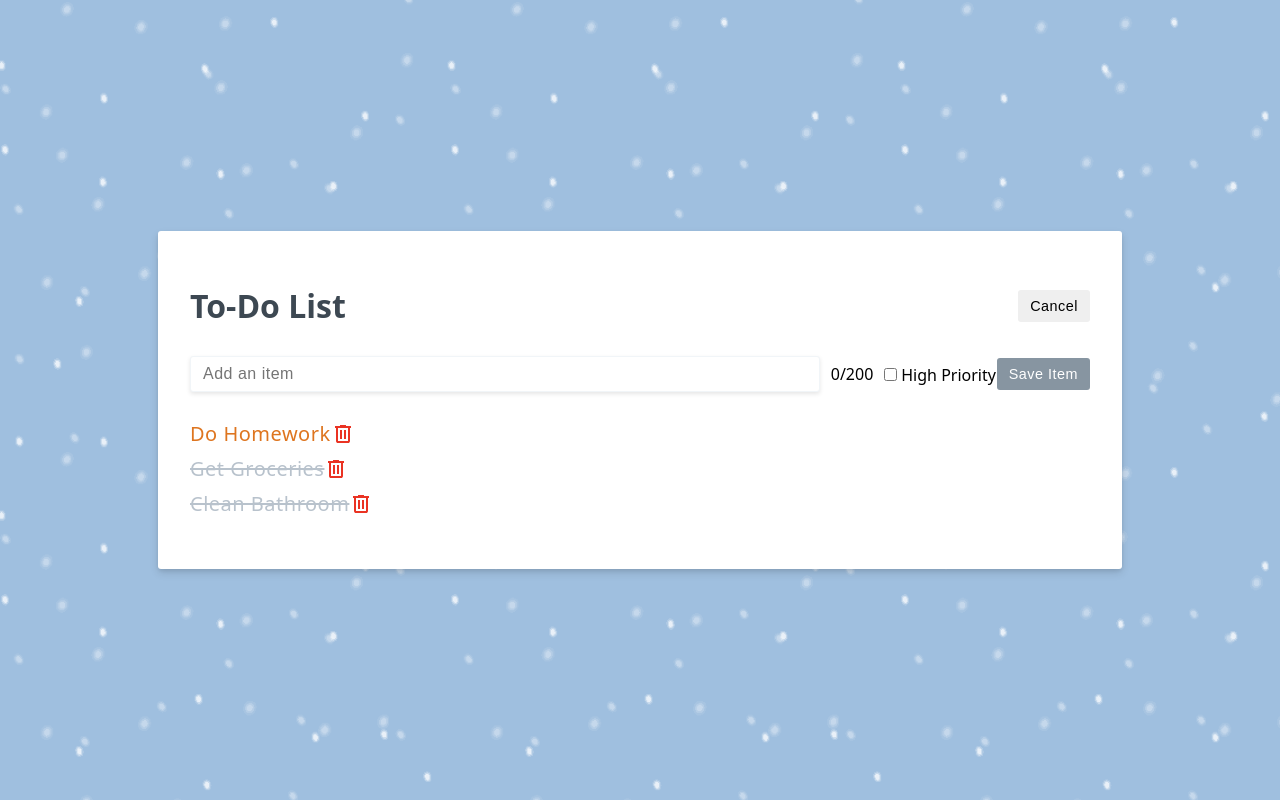
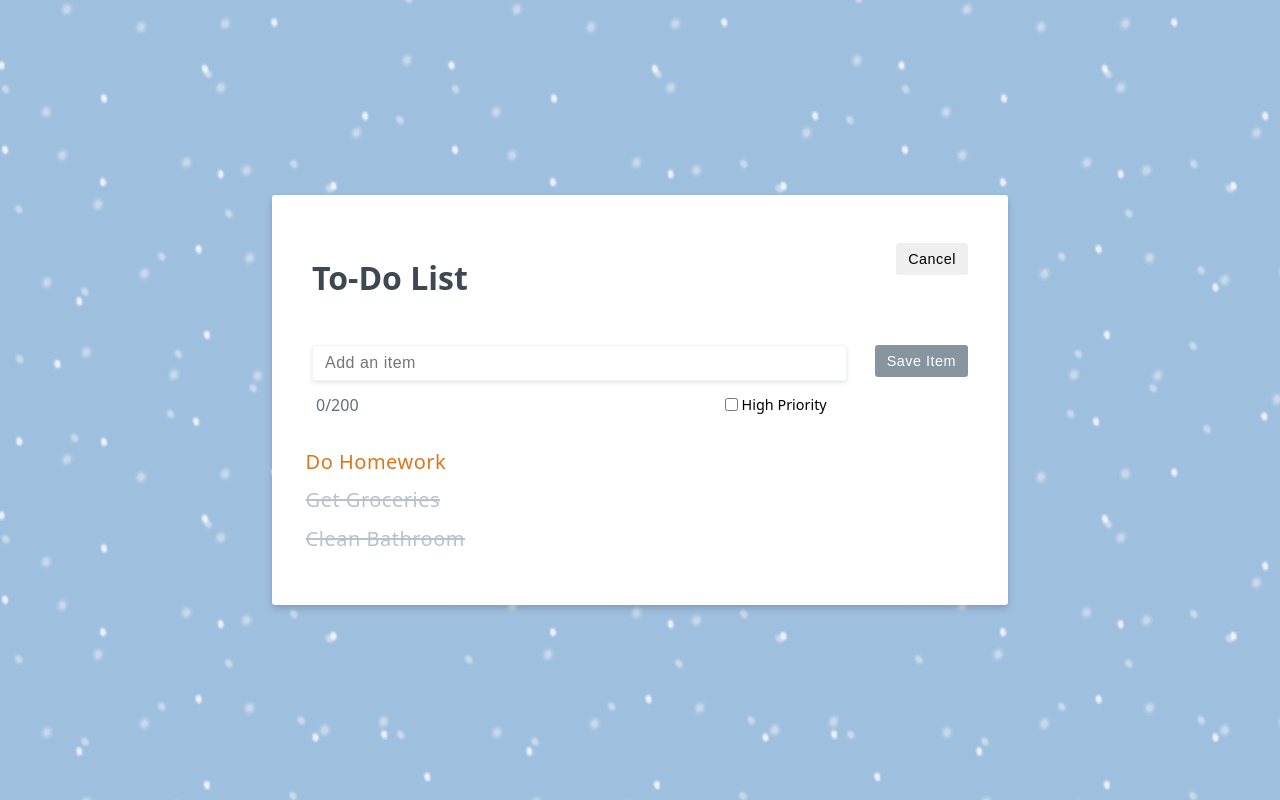
Before and after one commit to taikimorita/vue-to-do-list, a Vue app: page / in a window 1280 px wide. Both pictures are taken after a click on the button "Add Item". Built offline with nearby package versions, Linux system fonts and the light colour scheme.

Commit message:
fix: update delete functionality and move count and high priority

```diff
--- a/src/App.vue
+++ b/src/App.vue
@@ -56,24 +56,32 @@ const togglePurchased = (item) => {
     <button v-if="editing" class="btn" @click="doEdit(false)">Cancel</button>
     <button v-else class="btn btn-primary" @click="doEdit(true)">Add Item</button>
   </div>
+
   <form class="add-item-form" v-if="editing" @submit.prevent="saveItem">
-    <input v-model.trim="newItem" type="text" placeholder="Add an item" />
-    <div class="counter">{{ characterCount }}/200</div>
-    <label>
-      <input type="checkbox" v-model="newItemHighPriority" />
-      High Priority
-    </label>
+    <div class="input-block">
+      <input v-model.trim="newItem" type="text" placeholder="Add an item" maxlength="200" />
+      <div class="form-footer">
+        <div class="counter">{{ characterCount }}/200</div>
+        <label class="priority-checkbox">
+          <input type="checkbox" v-model="newItemHighPriority" />
+          High Priority
+        </label>
+      </div>
+    </div>
+
     <button :disabled="newItem.length === 0" class="btn btn-primary">Save Item</button>
   </form>
+
   <ul>
     <li
       v-for="(item, index) in store.reversedItems"
-      @click="togglePurchased(item)"
       :key="item.id"
-      class="static-class"
+      class="todo-item static-class"
       :class="{ strikeout: item.purchased, priority: item.highPriority }"
     >
-      {{ item.label }}
+      <span @click="togglePurchased(item)">
+        {{ item.label }}
+      </span>
       <img
         :src="trashIcon"
         alt="Delete"
--- a/src/assets/main.css
+++ b/src/assets/main.css
@@ -1,7 +1,7 @@
 body {
   /* background: linear-gradient(120deg, #42b883, #35495e); */
   height: 100vh;
-  width: 100vw;
+  width: 60vw;
   font-family:
     system-ui,
     BlinkMacSystemFont,
@@ -18,14 +18,21 @@ body {
   display: flex;
   align-items: center;
   justify-content: center;
-  margin: 0;
+  margin: 0 auto;
   padding: 0;
+}
+
+.input-block {
+  display: flex;
+  flex-direction: column;
+  width: 100%;
 }
 
 .counter {
   font-size: 1rem;
-  padding-left: 10px;
-  padding-right: 10px;
+  padding-left: 4px;
+  color: #606f7b;
+  margin-top: 2px;
 }
 
 #app {
@@ -98,12 +105,13 @@ li input {
 .add-item-form,
 .header {
   display: flex;
-  align-items: center;
+  align-items: flex-start;
   justify-content: space-between;
+  padding: 0.5rem;
 }
 
 .add-item-form input {
-  width: 70%;
+  width: 95%;
   border-radius: 3px;
   box-shadow: 0 2px 4px 0 rgba(0, 0, 0, 0.1);
   border: 1px solid #f1f5f8;
@@ -118,7 +126,7 @@ li input {
 .btn {
   border: none;
   border-radius: 3px;
-  margin: auto 0;
+  margin: 0.5rem 0;
   padding: 0.5rem 0.75rem;
   flex-shrink: 0;
   cursor: pointer;
@@ -172,14 +180,31 @@ input[type='checkbox'] {
   width: auto;
 }
 
+.form-footer {
+  display: flex;
+  justify-content: space-between;
+  align-items: center;
+  margin-top: 1px;
+}
+
+.priority-checkbox {
+  margin-right: 3rem;
+  font-size: 0.9rem;
+  display: flex;
+  align-items: center;
+  gap: 4px;
+}
+
 .todo-item {
+  display: flex;
+  align-items: center;
+  justify-content: start;
+  gap: 0.03rem;
+  padding: 0.1rem;
   position: relative;
-  padding-right: 2rem;
 }
 
 .todo-item .trash {
-  position: absolute;
-  right: 0;
   display: none;
   cursor: pointer;
   margin-left: 0.5rem;
```
